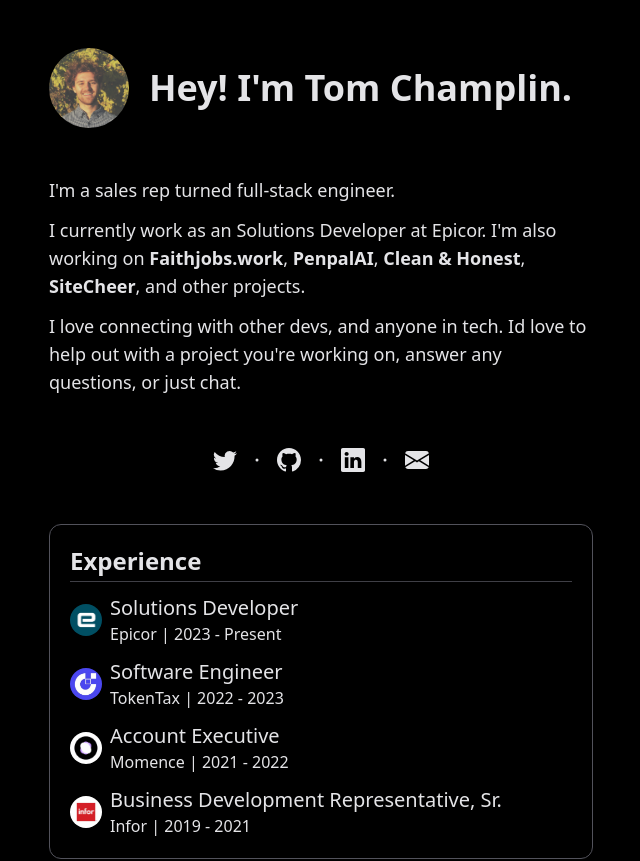
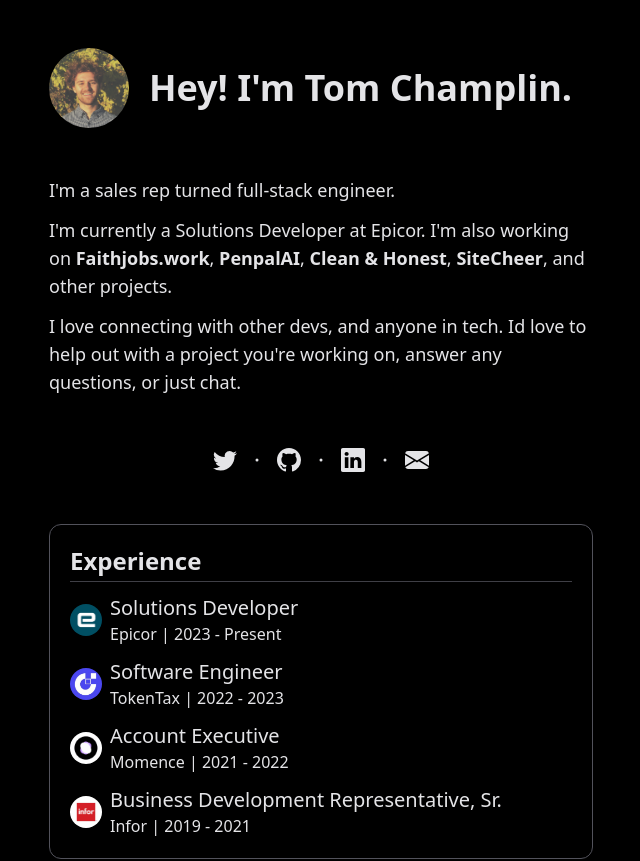
Before and after one commit to tomchamplin1/personal-site, a Next.js app: page / in a window 1280 px wide. Shown: the top 861 px of the page, without its empty margins (319-959 px from the left). Built offline with nearby package versions, Linux system fonts and the light colour scheme.

Commit message:
Update HomeAbout.jsx

```diff
--- a/components/HomeAbout.jsx
+++ b/components/HomeAbout.jsx
@@ -20,8 +20,8 @@
           I&apos;m a sales rep turned full-stack engineer.
         </p>
         <p className="text-lg pt-3">
-          I currently work as an Solutions Developer at Epicor. I&apos;m also
-          working on{" "}
+          I'm currently a Solutions Developer at Epicor. I&apos;m also working
+          on{" "}
           <a href="https://faithjobs.work" className="font-bold">
             Faithjobs.work
           </a>
```
